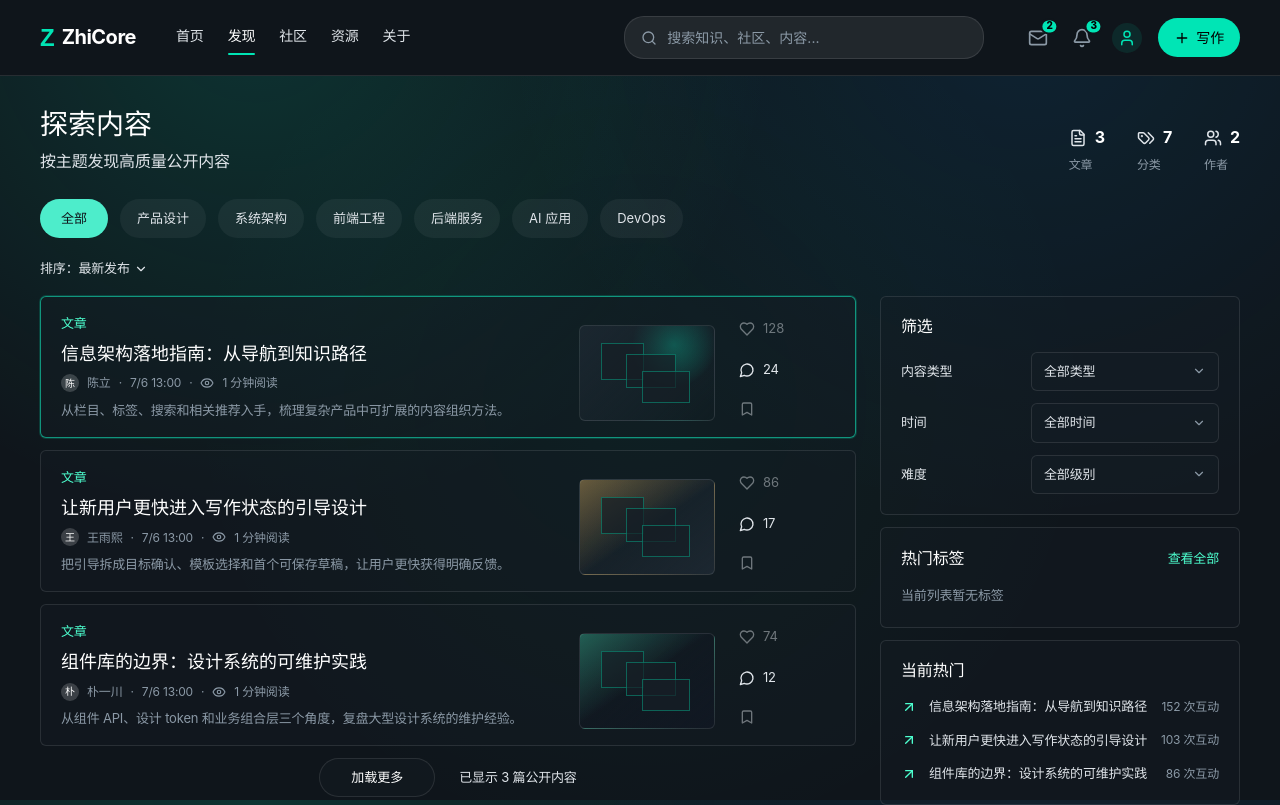
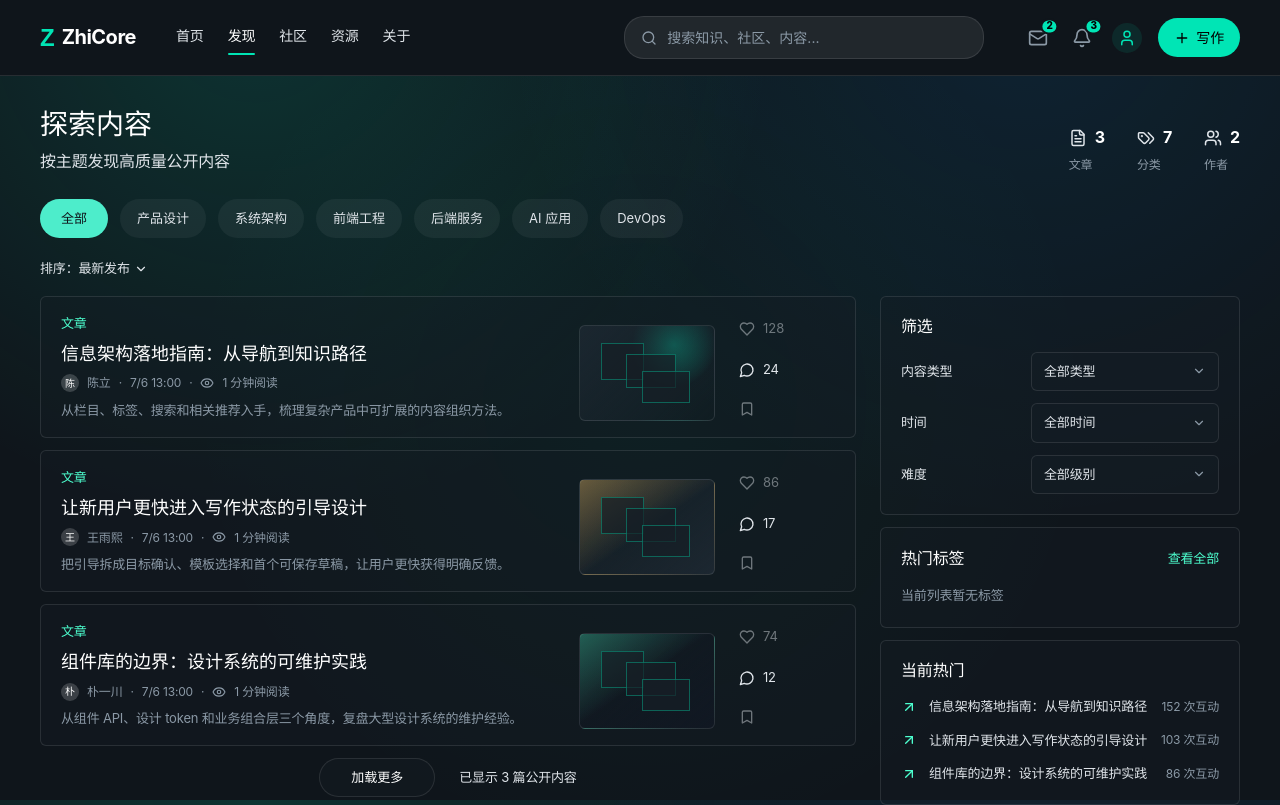
Before and after one commit to architectcgz/zhicore-frontend-vue, a Vue app: page /explore in a window 1280 px wide. Shown: the top 805 px of the page. Built offline with nearby package versions, Linux system fonts and the light colour scheme.

Commit message:
style(explore): 移除首篇文章默认高亮

```diff
--- a/src/features/home-discovery/ui/HomeDiscoveryExploreWorkspace.vue
+++ b/src/features/home-discovery/ui/HomeDiscoveryExploreWorkspace.vue
@@ -643,16 +643,6 @@ function commentActionLabel(post: DiscoveryPost): string {
   transform: translateY(-1px);
 }
 
-.explore-post:first-of-type {
-  border-color: color-mix(
-    in srgb,
-    var(--color-primary) 55%,
-    var(--color-border)
-  );
-  box-shadow: 0 0 0 1px
-    color-mix(in srgb, var(--color-primary) 18%, transparent);
-}
-
 .explore-post__content {
   display: grid;
   gap: var(--space-2);
```
